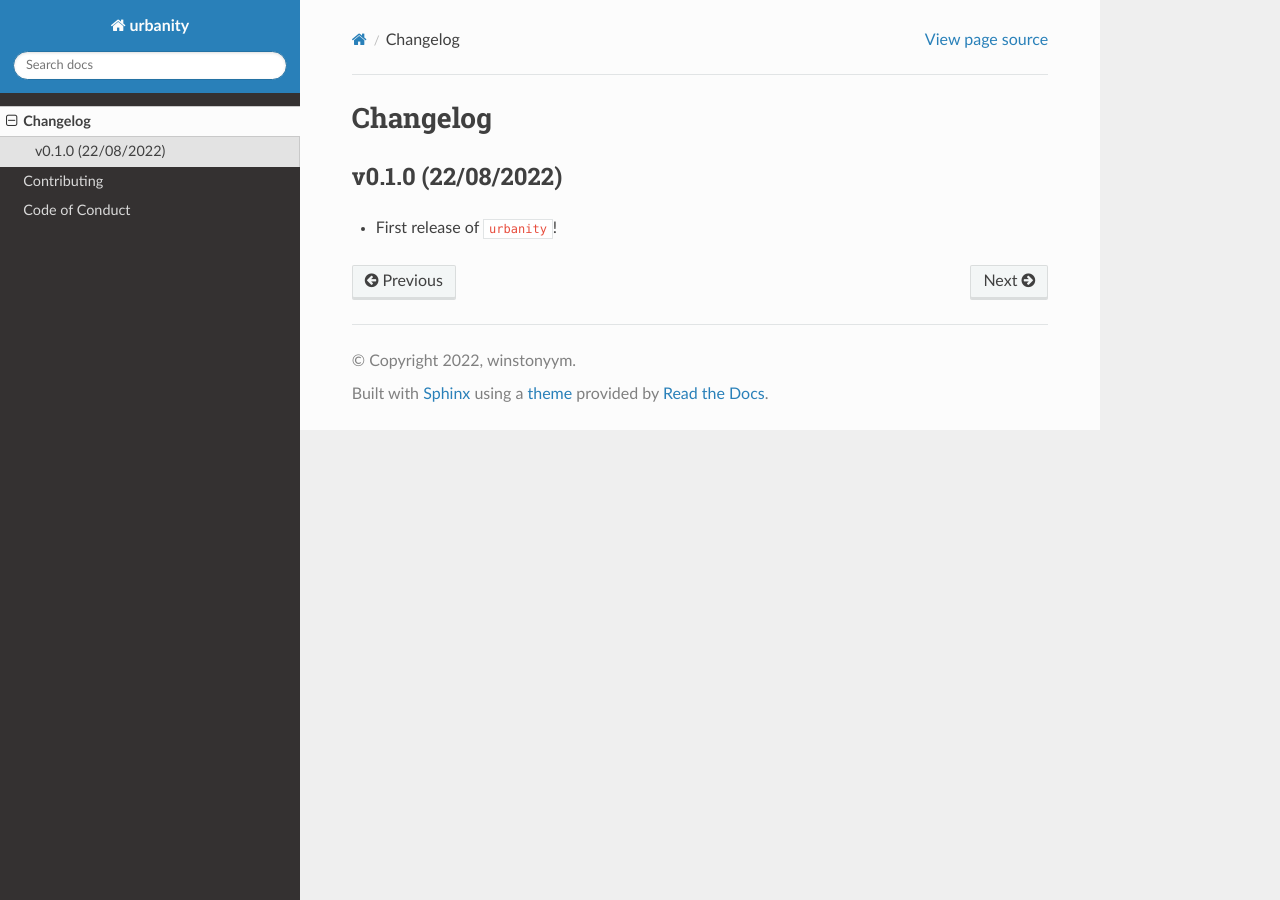
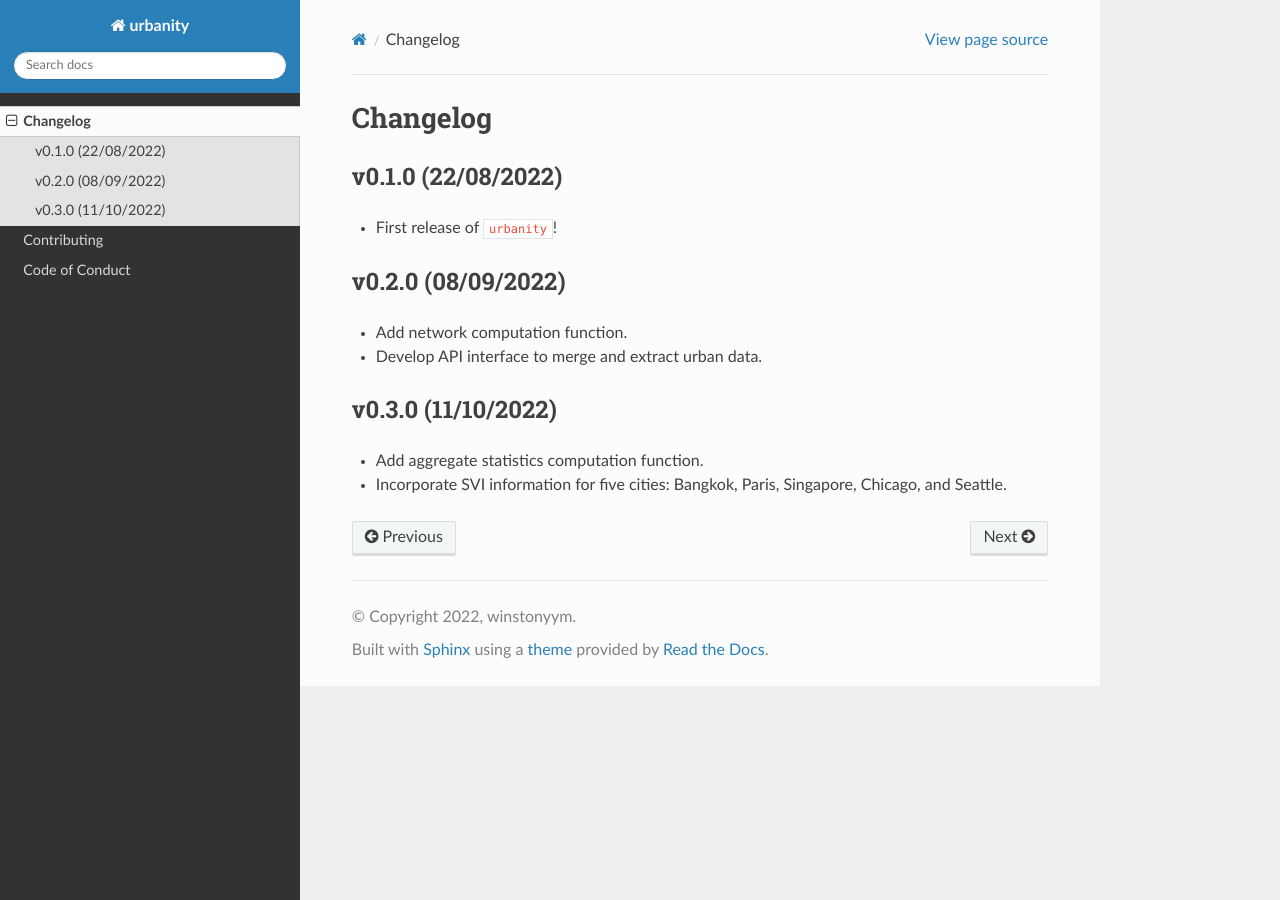
Before and after one commit to winstonyym/urbanity, a Sphinx documentation site: the page built from docs/changelog.md, in a window 1280 px wide. Built offline with Sphinx 7.4.7 and the Read the Docs theme 2.0.0, drawn with Linux system fonts in a browser that asks for light colours; pages that are not in the unit, such as notebooks, are missing from menus.

Commit message:
docs: update documentation

```diff
--- a/CHANGELOG.md
+++ b/CHANGELOG.md
@@ -5,3 +5,12 @@
 ## v0.1.0 (22/08/2022)
 
 - First release of `urbanity`!
+
+## v0.2.0 (08/09/2022)
+
+- Add network computation function.
+- Develop API interface to merge and extract urban data.
+## v0.3.0 (11/10/2022)
+
+- Add aggregate statistics computation function.
+- Incorporate SVI information for five cities: Bangkok, Paris, Singapore, Chicago, and Seattle.
--- a/docs/conf.py
+++ b/docs/conf.py
@@ -18,6 +18,7 @@ author = u"winstonyym"
 extensions = [
     "myst_nb",
     "autoapi.extension",
+    "sphinx_gallery.load_style",
     "sphinx.ext.napoleon",
     "sphinx.ext.viewcode",
 ]
--- a/pyproject.toml
+++ b/pyproject.toml
@@ -29,6 +29,8 @@ jupyter = "^1.0.0"
 myst-nb = "^0.17.1"
 sphinx-autoapi = "^2.0.0"
 sphinx-rtd-theme = "^1.0.0"
+nbsphinx = "^0.8.10"
+sphinx-gallery = "^0.11.1"
 
 [build-system]
 requires = ["poetry-core>=1.0.0"]
```
Also changed, not shown: docs/index.md (+5 -2 lines), 2 other files.
